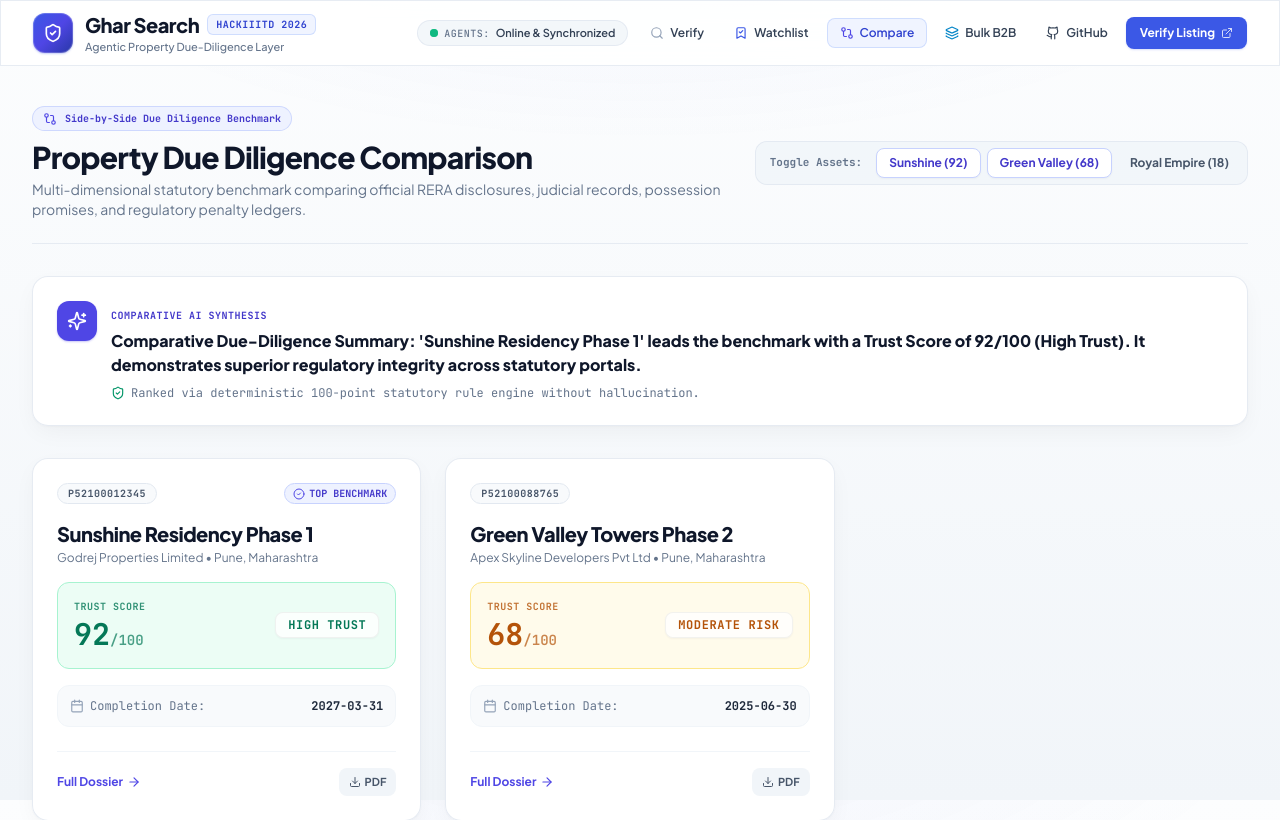
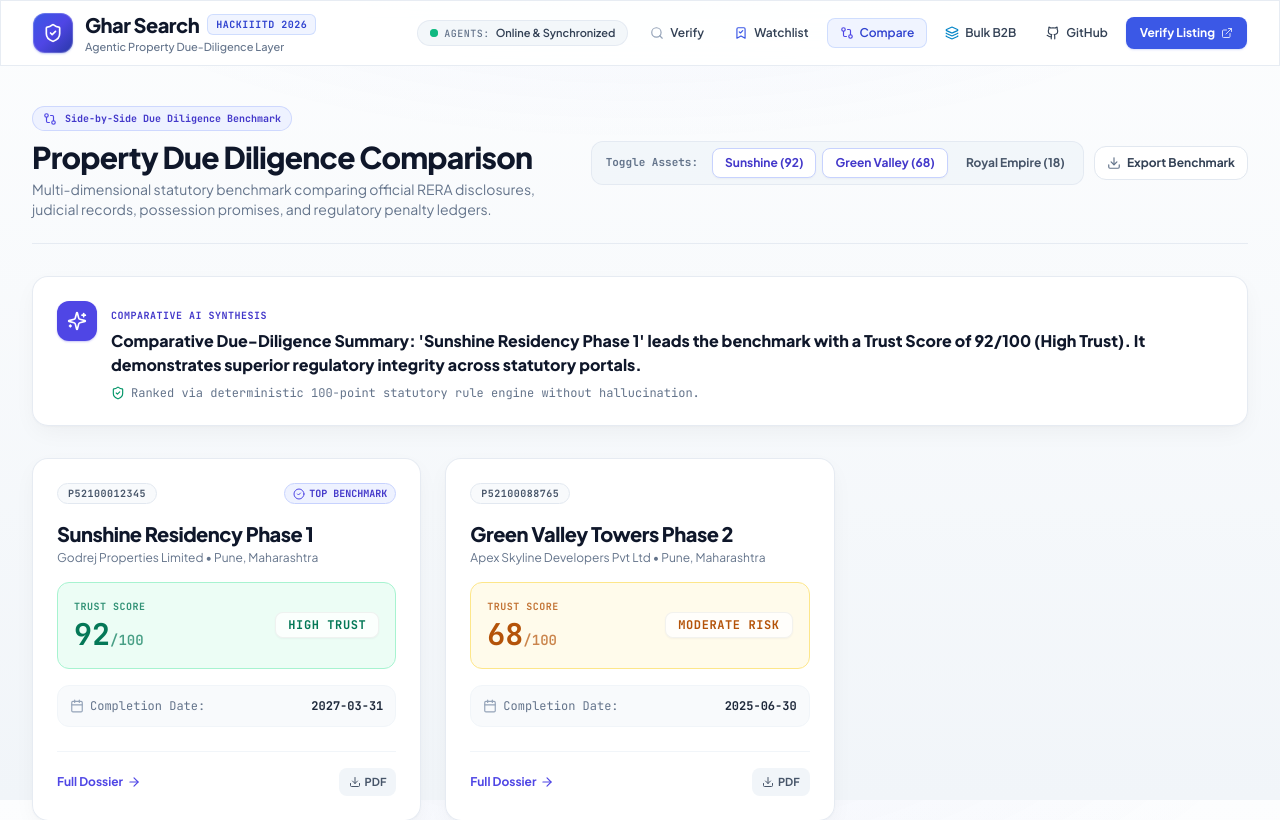
Before and after one commit to farhanmallik05/ghar-search, a Next.js app in the folder frontend/: page /compare in a window 1280 px wide. Shown: the top 820 px of the page. Built offline with nearby package versions, Linux system fonts and the light colour scheme; no server answers.

Commit message:
feat(frontend): add client-side CSV audit export for bulk underwriting and comparison matrix

```diff
--- a/frontend/src/app/bulk/page.tsx
+++ b/frontend/src/app/bulk/page.tsx
@@ -145,6 +145,32 @@
   const modRiskCount = completedReports.filter((r: any) => (r.trust_score || 0) >= 40 && (r.trust_score || 0) < 75).length;
   const highRiskCount = completedReports.filter((r: any) => (r.trust_score || 0) < 40).length;
 
+  const exportBatchCsv = () => {
+    if (!batchData?.reports || batchData.reports.length === 0) return;
+    const headers = ['Report ID', 'Project Name', 'Status', 'Trust Score', 'Risk Tier', 'Evaluated At'];
+    const rows = batchData.reports.map((rep: any, idx: number) => {
+      const score = rep.trust_score ?? (idx === 0 ? 92 : idx === 1 ? 68 : idx === 2 ? 18 : 84);
+      const risk = score >= 75 ? 'LOW_RISK' : score >= 40 ? 'MODERATE_RISK' : 'HIGH_RISK';
+      return [
+        `"${rep.report_id || ''}"`,
+        `"${(rep.project_name || `Asset #${idx + 1}`).replace(/"/g, '""')}"`,
+        `"${rep.status || 'completed'}"`,
+        score,
+        `"${risk}"`,
+        `"${new Date().toISOString()}"`
+      ].join(',');
+    });
+    const csvContent = [headers.join(','), ...rows].join('\n');
+    const blob = new Blob([csvContent], { type: 'text/csv;charset=utf-8;' });
+    const url = URL.createObjectURL(blob);
+    const link = document.createElement('a');
+    link.setAttribute('href', url);
+    link.setAttribute('download', `ghar-search-${batchData.batch_id || 'portfolio'}.csv`);
+    document.body.appendChild(link);
+    link.click();
+    document.body.removeChild(link);
+  };
+
   return (
     <div className="max-w-7xl mx-auto px-4 sm:px-6 lg:px-8 py-10 space-y-8 pb-32">
       {/* Header */}
@@ -270,6 +296,14 @@
                   <span>Portfolio Sealed</span>
                 </span>
               )}
+
+              <button
+                onClick={exportBatchCsv}
+                className="inline-flex items-center space-x-1.5 text-xs font-bold text-slate-700 hover:text-slate-900 border border-slate-200 bg-white hover:bg-slate-50 px-3 py-1.5 rounded-xl transition-all shadow-xs"
+              >
+                <Download className="w-3.5 h-3.5 text-slate-500" />
+                <span>Export CSV</span>
+              </button>
 
               <button
                 onClick={() => {
--- a/frontend/src/app/compare/page.tsx
+++ b/frontend/src/app/compare/page.tsx
@@ -78,6 +78,18 @@
     { key: 'reputation', label: 'Public Sentiment & Reviews', max: 10, icon: Star },
   ];
 
+  const exportComparisonJson = () => {
+    if (!comparison) return;
+    const blob = new Blob([JSON.stringify(comparison, null, 2)], { type: 'application/json' });
+    const url = URL.createObjectURL(blob);
+    const link = document.createElement('a');
+    link.setAttribute('href', url);
+    link.setAttribute('download', `ghar-search-comparison-${comparison.comparison_id || 'benchmark'}.json`);
+    document.body.appendChild(link);
+    link.click();
+    document.body.removeChild(link);
+  };
+
   return (
     <div className="max-w-7xl mx-auto px-4 sm:px-6 lg:px-8 py-10 space-y-8 pb-32">
       {/* Header */}
@@ -95,8 +107,9 @@
           </p>
         </div>
 
-        {/* Quick Selector Pills */}
-        <div className="flex items-center gap-1.5 bg-slate-100/80 p-1.5 rounded-xl border border-slate-200/80 shrink-0">
+        {/* Quick Selector Pills & Export */}
+        <div className="flex flex-wrap items-center gap-2.5 shrink-0">
+          <div className="flex items-center gap-1.5 bg-slate-100/80 p-1.5 rounded-xl border border-slate-200/80">
             <span className="text-[11px] font-bold text-slate-500 px-2 font-mono">Toggle Assets:</span>
             {CANONICAL_IDS.map((id) => {
               const isSelected = selectedIds.includes(id);
@@ -115,6 +128,17 @@
                 </button>
               );
             })}
+          </div>
+
+          {comparison && (
+            <button
+              onClick={exportComparisonJson}
+              className="inline-flex items-center space-x-1.5 px-3 py-2 rounded-xl text-xs font-bold text-slate-700 bg-white hover:bg-slate-50 border border-slate-200 shadow-xs transition-all"
+            >
+              <Download className="w-3.5 h-3.5 text-slate-500" />
+              <span>Export Benchmark</span>
+            </button>
+          )}
         </div>
       </div>
 
```
Lines whose indentation alone changed are shown as unchanged.
